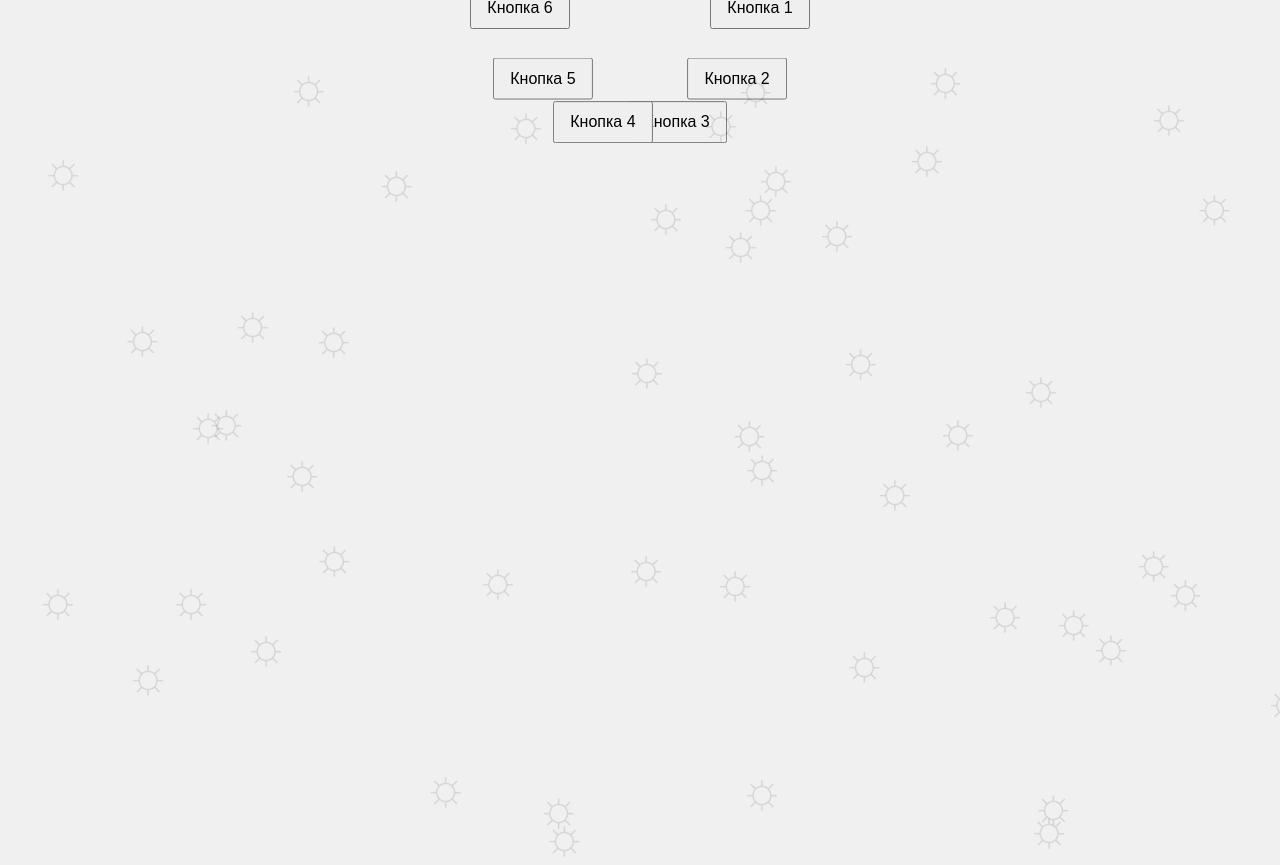
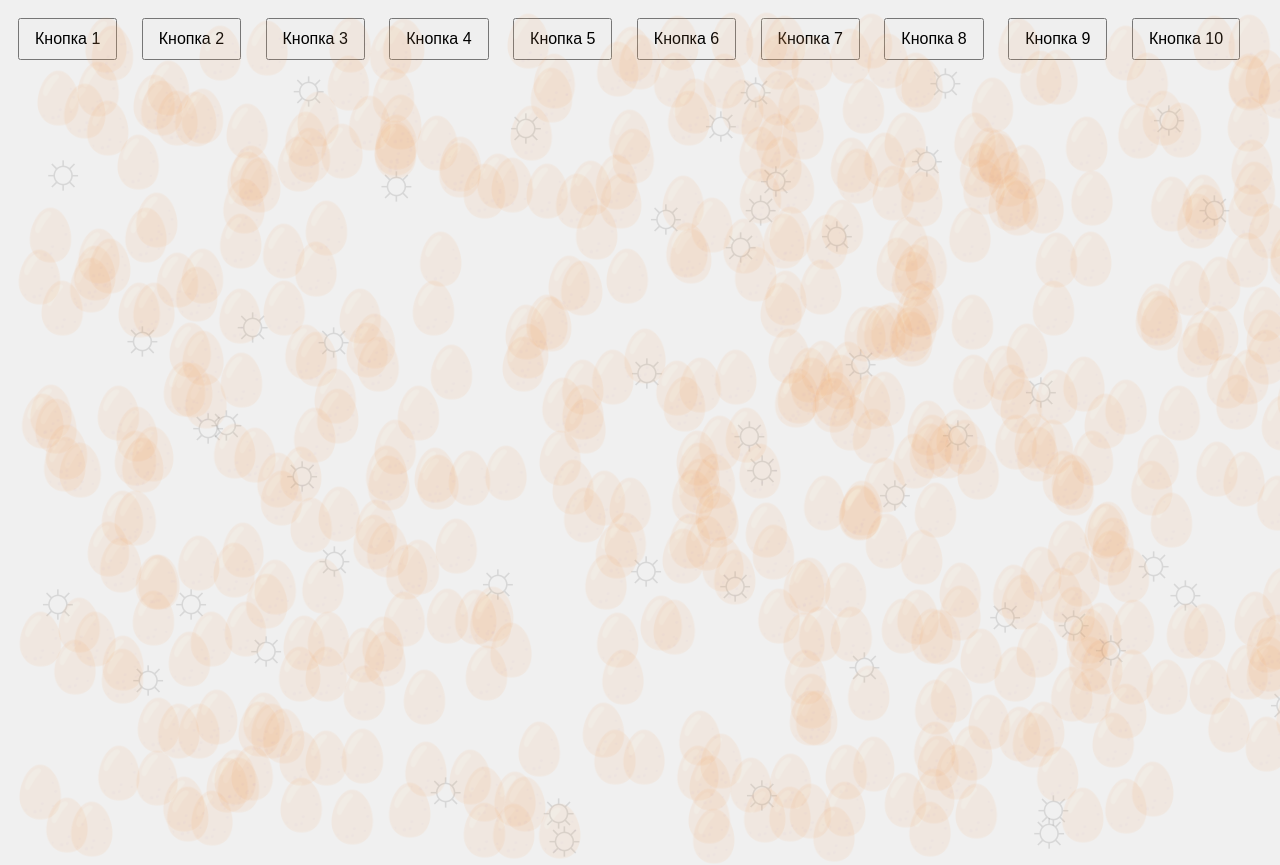
Before and after one commit to coltwithmeshok/Meganightwoww, a plain HTML site: page index.html in a window 1280 px wide. Shown: the top 865 px of the page. Drawn offline with Linux system fonts and the light colour scheme.

Commit message:
Update index.html

```diff
--- a/index.html
+++ b/index.html
@@ -3,7 +3,7 @@
 <head>
     <meta charset="UTF-8">
     <meta name="viewport" content="width=device-width, initial-scale=1.0">
-    <title>Кнопки в форме круга</title>
+    <title>Кнопки со звуками</title>
     <style>
         body {
             position: relative;
@@ -11,24 +11,12 @@
             background-color: #f0f0f0;
             font-family: Arial, sans-serif;
         }
-        #button-container {
-            position: absolute;
-            top: 50%;
-            left: 50%;
-            transform: translate(-50%, -50%);
-            width: 300px; /* Установите диаметр круга */
-            height: 300px; /* Установите диаметр круга */
-            border-radius: 50%;
-            display: flex;
-            justify-content: center;
-            align-items: center;
-        }
         button {
-            position: absolute;
+            margin: 10px;
             padding: 10px 15px;
             font-size: 16px;
         }
-        .sun-symbol {
+        .sun-symbol, .egg-symbol {
             position: absolute;
             color: rgba(0, 0, 0, 0.1);
             font-size: 50px;
@@ -38,8 +26,17 @@
 </head>
 <body>
 
-    <div id="button-container">
-        <!-- Кнопки будут позиционироваться с помощью JavaScript -->
+    <div id="buttons">
+        <button onclick="playSound(1)">Кнопка 1</button>
+        <button onclick="playSound(2)">Кнопка 2</button>
+        <button onclick="playSound(3)">Кнопка 3</button>
+        <button onclick="playSound(4)">Кнопка 4</button>
+        <button onclick="playSound(5)">Кнопка 5</button>
+        <button onclick="playSound(6)">Кнопка 6</button>
+        <button onclick="playSound(7)">Кнопка 7</button>
+        <button onclick="playSound(8)">Кнопка 8</button>
+        <button onclick="playSound(9)">Кнопка 9</button>
+        <button onclick="playSound(10)">Кнопка 10</button>
     </div>
 
     <audio id="sound1" src="sound1.mp3"></audio>
@@ -68,43 +65,37 @@
             currentAudio.play();
         }
 
-        function positionButtons() {
-            const container = document.getElementById('button-container');
-            const buttons = [];
-            for (let i = 1; i <= 10; i++) {
-                const button = document.createElement('button');
-                button.innerText = `Кнопка ${i}`;
-                button.onclick = () => playSound(i);
-                buttons.push(button);
-                container.appendChild(button);
-            }
-
-            // Позиционирование кнопок в форме круга
-            const angleStep = (2 * Math.PI) / buttons.length;
-            buttons.forEach((button, index) => {
-                const angle = angleStep * index;
-                const x = Math.cos(angle) * 120; // радиус круга
-                const y = Math.sin(angle) * 120; // радиус круга
-                button.style.transform = `translate(${x}px, ${y}px)`;
-            });
-        }
-
         // Функция для создания символов буддийского солнца на фоне
         function createSunSymbols() {
             const body = document.body;
+            const sunSymbol = '☼'; // Символ буддийского солнца
             for (let i = 0; i < 50; i++) {
-                const sunSymbol = document.createElement('div');
-                sunSymbol.className = 'sun-symbol';
-                sunSymbol.innerText = '☼'; // Символ буддийского солнца
-                sunSymbol.style.left = Math.random() * window.innerWidth + 'px';
-                sunSymbol.style.top = Math.random() * window.innerHeight + 'px';
-                body.appendChild(sunSymbol);
+                const sunDiv = document.createElement('div');
+                sunDiv.className = 'sun-symbol';
+                sunDiv.innerText = sunSymbol;
+                sunDiv.style.left = Math.random() * window.innerWidth + 'px';
+                sunDiv.style.top = Math.random() * window.innerHeight + 'px';
+                body.appendChild(sunDiv);
+            }
+        }
+
+        // Функция для создания символов яйца на фоне
+        function createEggSymbols() {
+            const body = document.body;
+            const eggSymbol = '🥚'; // Символ яйца
+            for (let i = 0; i < 522; i++) {
+                const eggDiv = document.createElement('div');
+                eggDiv.className = 'egg-symbol';
+                eggDiv.innerText = eggSymbol;
+                eggDiv.style.left = Math.random() * window.innerWidth + 'px';
+                eggDiv.style.top = Math.random() * window.innerHeight + 'px';
+                body.appendChild(eggDiv);
             }
         }
 
         window.onload = function() {
-            positionButtons();
             createSunSymbols();
+            createEggSymbols();
         };
     </script>
 
```
